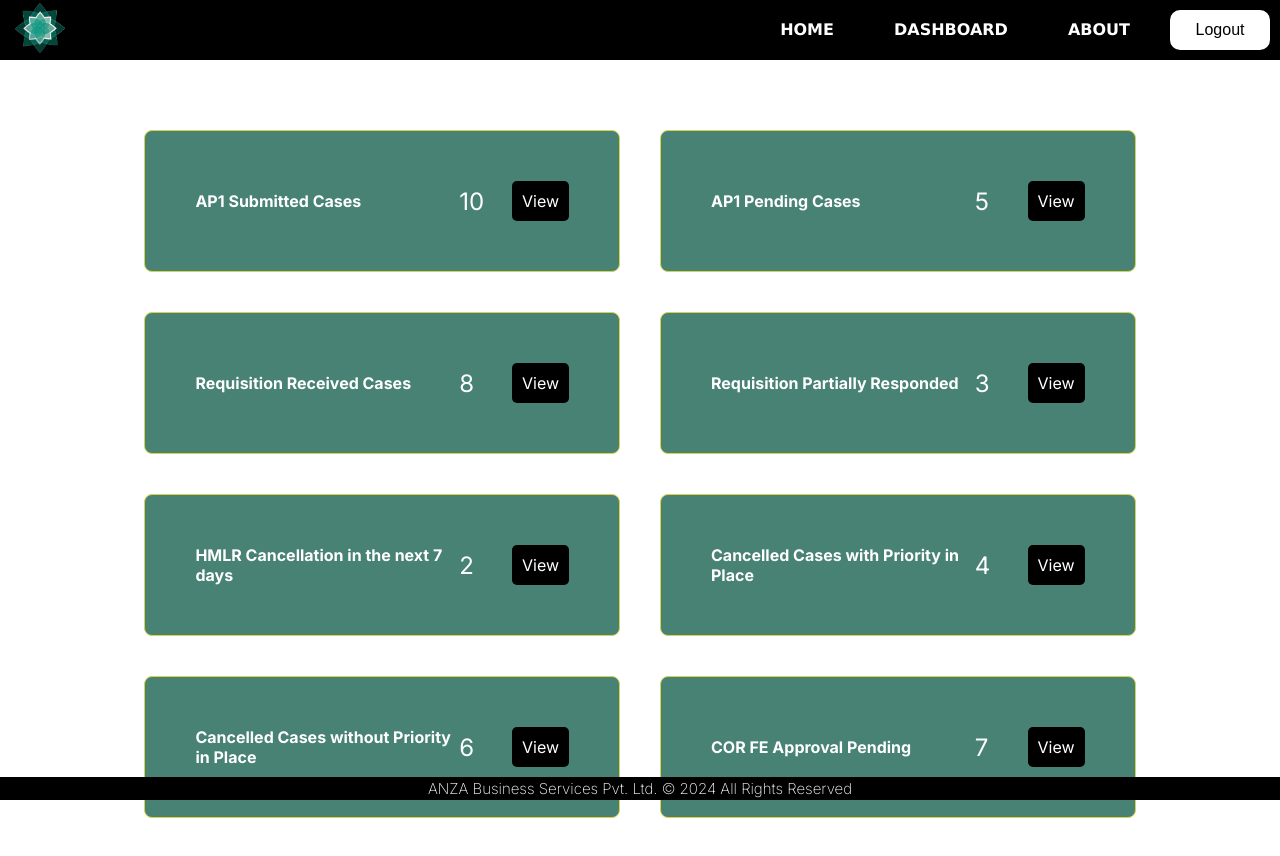
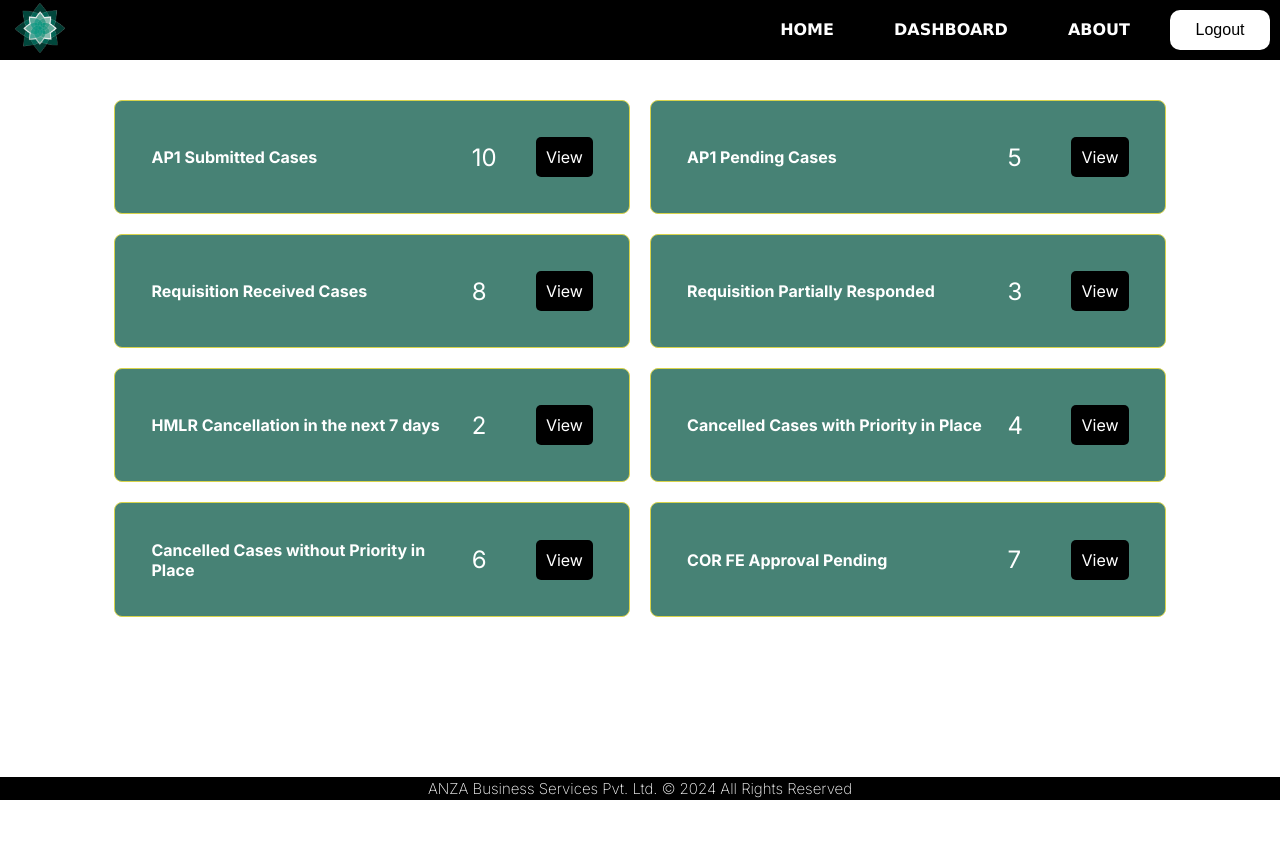
Before and after one commit to ashar-py/dashboard-lms, a Next.js app: page /home in a window 1280 px wide. Shown: the top 856 px of the page. After the commit the page ends 800 px from the top, so only its background shows below. Built offline with nearby package versions, Linux system fonts and the light colour scheme.

Commit message:
UI changes

```diff
--- a/src/ui/home/details/details.module.css
+++ b/src/ui/home/details/details.module.css
@@ -6,7 +6,7 @@
 }
 
 .topBar{
-    padding: 20px;
+    padding: 1%;
     background-color: #35665b;
 	color: var(--text);
 }
@@ -28,7 +28,7 @@
 
 .table th,
 .table td {
-	padding: 20px;
+	padding: 0.8%;
 	background-color: var(--primary);
 	color: #fff;
 	border-bottom: 0.5px solid var(--secondary);
--- a/src/ui/home/home.module.css
+++ b/src/ui/home/home.module.css
@@ -64,11 +64,11 @@
     grid-template-columns: repeat(2, 1fr); /* Adjust the number of columns here */
     /* max-width: 1200px; */
     width: 88%;
-    padding: 30px;
+    padding: 10px;
   }
 
   .item{
-    padding: 20px;
+    padding: 10px;
   }
 
   .itemLink {
@@ -76,7 +76,7 @@
     display: flex;
     flex-direction: row;
     align-items: center;
-    padding: 50px;
+    padding: 7%;
     /* text-align: center; */
     border-radius: 8px;
     background-color: var(--primary);
```
